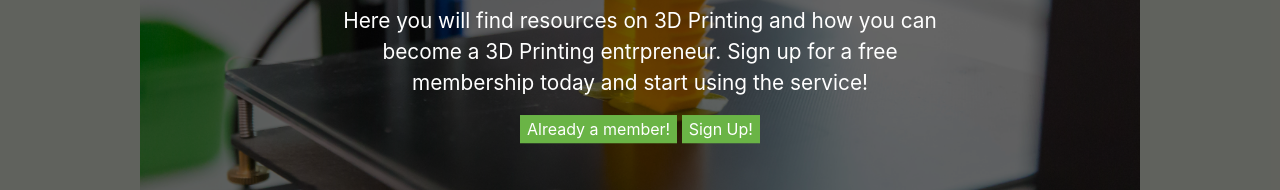
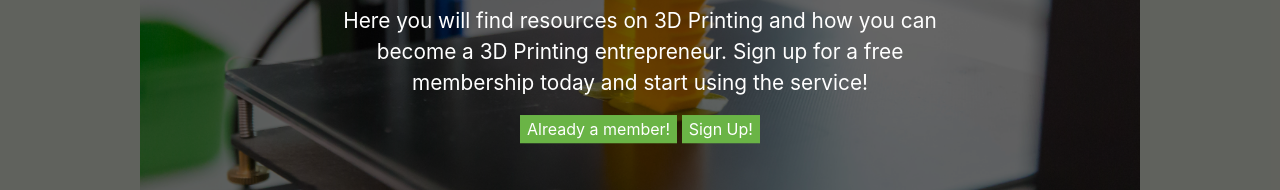
Before and after one commit to Flea00012/3DWE, a plain HTML site: page index.html in a window 1280 px wide. Shown: the part 326-516 px from the top of the page. Drawn offline with nearby package versions, Linux system fonts and the light colour scheme.

Commit message:
Update index.html

```diff
--- a/index.html
+++ b/index.html
@@ -75,7 +75,7 @@
 
 		<div class="description">
 		  <h1>Welcome to 3DME, the hub of the 3D printing community!</h1>
-		  <p>Here you will find resources on 3D Printing and how you can become a 3D Printing entrpreneur. Sign up for a free membership today and start using the service!</p>
+		  <p>Here you will find resources on 3D Printing and how you can become a 3D Printing entrepreneur. Sign up for a free membership today and start using the service!</p>
 
 			    <button onclick="window.location.href = 'ExistingMember1.html';">Already a member!</button>
 			    <button onclick="window.location.href = 'NewMember1.html';">Sign Up!</button>
```
